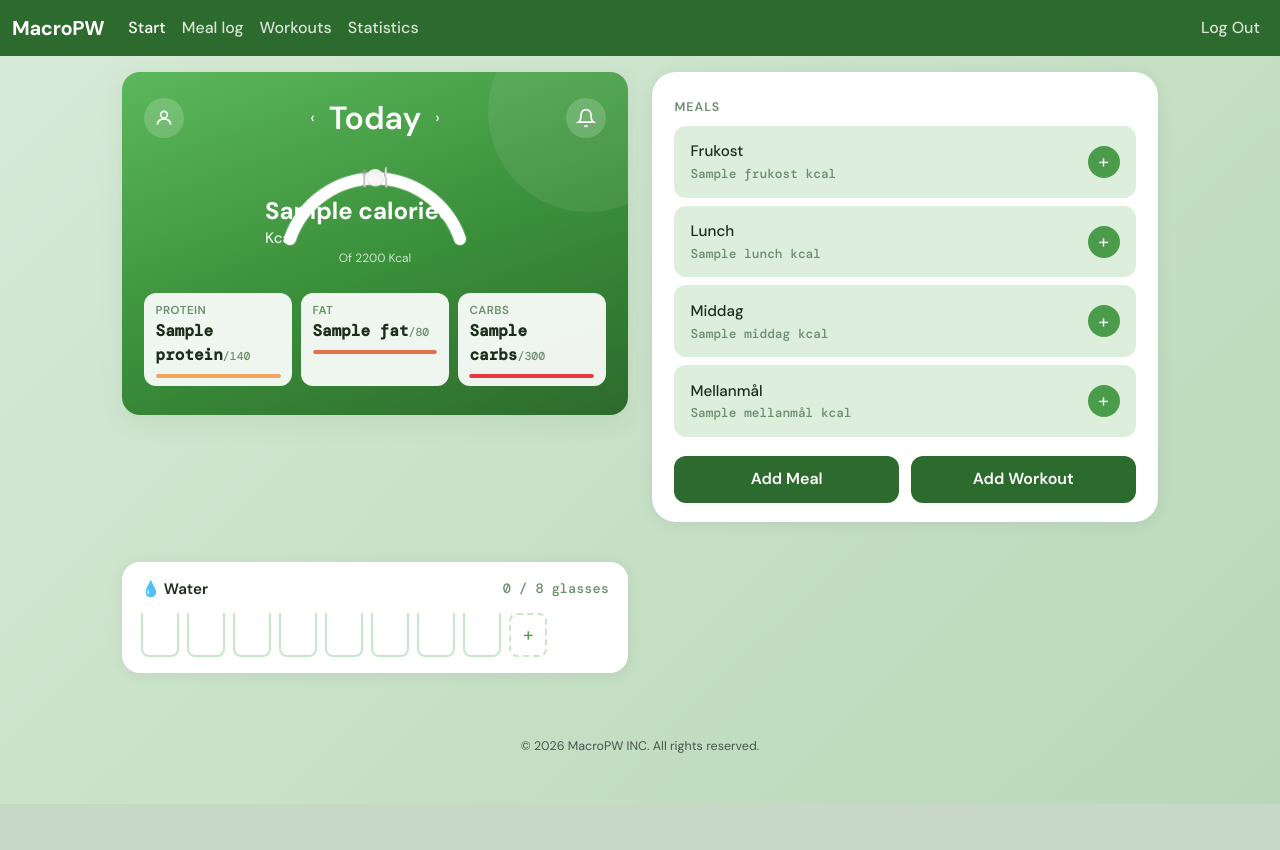
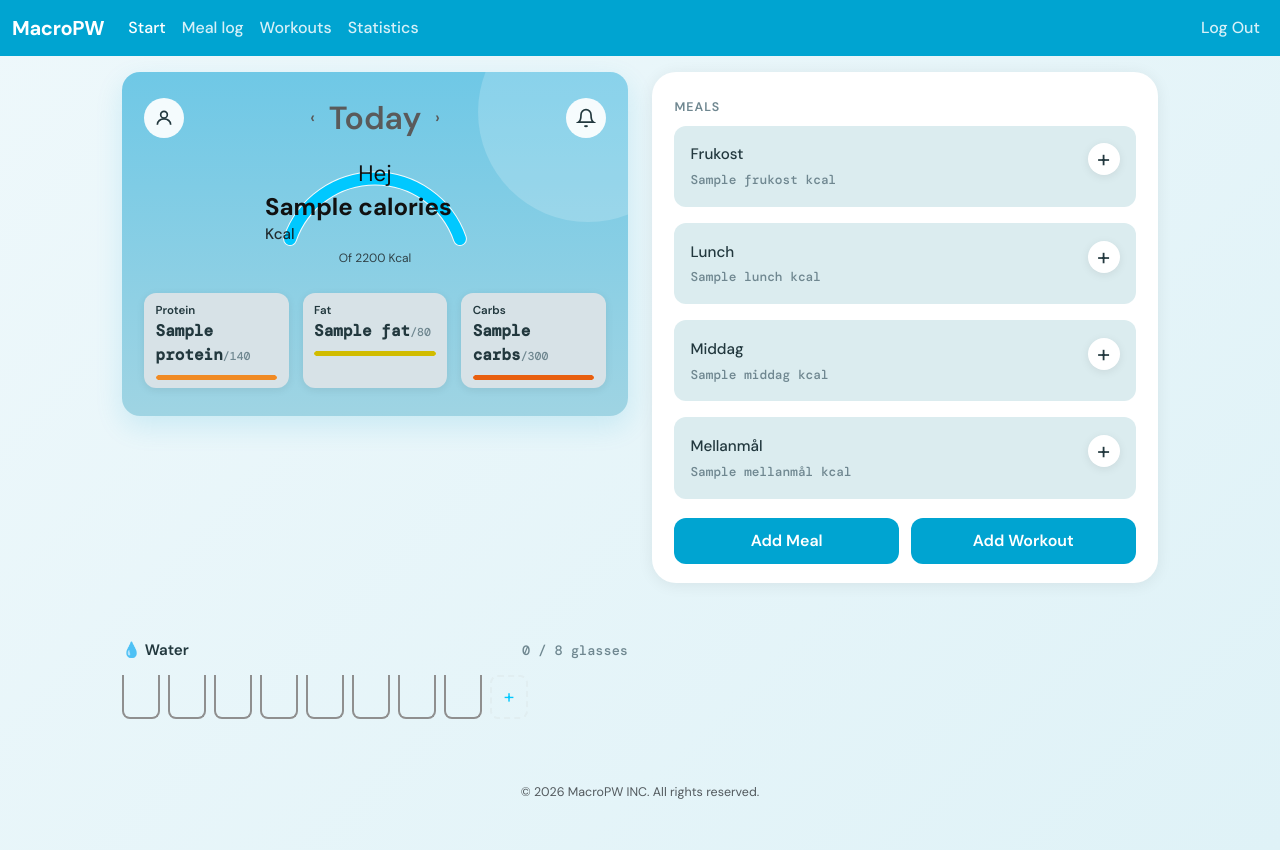
Before and after one commit to Lindbergviktor/MacroPW, a Flask app: template templates/index.html in a window 1280 px wide. Before the commit the page ends 804 px from the top, so only its background shows below. Run offline with Flask 3, Linux system fonts and the light colour scheme; the template is opened without the code that fills it: most values are stand-ins (such as "Sample title", 1, 10 or a date in 2020); parts of the project's set-up code (start-up, migrations or seed data) failed here and were passed over; some libraries are stand-ins or nearby versions.

Commit message:
Ändringar i CSS

```diff
--- a/static/style.css
+++ b/static/style.css
@@ -1,28 +1,28 @@
 :root {
-  --green-dark: #2d6a2d;
-  --green-mid: #4a9c4a;
-  --green-light: #7ec87e;
-  --green-pale: #c8e6c8;
-  --green-bg: #f0f7f0;
+  --blue-dark: #00A4D1;
+  --blue-mid: #00C8FF;
+  --blue-light: #DAF7FF;
+  --blue-pale: #E1EEF1;
+  --blue-bg: #F7FCFD;
 
-  --text-dark: #1a2e1a;
-  --text-muted: #6b8f6b;
+  --text-dark: #22383e;
+  --text-muted: #6f8790;
 
   --card-bg: #ffffff;
-  --section-bg: #ddeedd;
-  --border-soft: #d7e6d7;
+  --section-bg: #dbecef;
+  --border-soft: #b9dde6;
 
-  --danger: #e63946;
-  --warning: #f4a261;
-  --accent: #e76f51;
-  --water: #81c784;
+  --danger: #e85d5d;
+  --warning: #f2b544;
+  --accent: #f08a24;
+  --water: #8fdcf2;
 
   --radius: 18px;
   --radius-lg: 24px;
   --radius-sm: 12px;
 
   --shadow-soft: 0 2px 16px rgba(0, 0, 0, 0.07);
-  --shadow-card: 0 8px 24px rgba(45, 106, 45, 0.08);
+  --shadow-card: 0 10px 28px rgba(0, 164, 209, 0.14);
 }
 
 * {
@@ -37,7 +37,7 @@ body {
 
 body {
   font-family: "DM Sans", sans-serif;
-  background: var(--green-bg);
+  background: var(--blue-bg);
   color: var(--text-dark);
   min-height: 100vh;
   padding-bottom: 2rem;
@@ -111,10 +121,14 @@ textarea {
   color: var(--text-muted);
 }
 
+.mono {
+  font-family: "DM Mono", monospace;
+}
+
 /* ===== Navbar ===== */
 
 .navbar {
-  background: var(--green-dark) !important;
+  background: var(--blue-dark) !important;
 }
 
 .navbar-brand {
@@ -123,7 +137,7 @@ textarea {
 }
 
 .navbar .nav-link {
-  color: rgba(255, 255, 255, 0.82) !important;
+  color: rgba(255, 255, 255, 0.84) !important;
   font-weight: 500;
 }
 
@@ -139,30 +153,32 @@ textarea {
   font-weight: 600;
 }
 
+.btn-primary,
 .btn-primary-green {
-  background: var(--green-dark);
+  background: var(--blue-dark);
   border: none;
   color: #fff;
 }
 
+.btn-primary:hover,
 .btn-primary-green:hover {
-  background: #1e4d1e;
+  background: #008bb0;
   color: #fff;
 }
 
 .btn-outline-green {
   background: transparent;
-  border: 2px solid var(--green-dark);
-  color: var(--green-dark);
+  border: 2px solid var(--blue-dark);
+  color: var(--blue-dark);
 }
 
 .btn-outline-green:hover {
-  background: var(--green-dark);
+  background: var(--blue-dark);
   color: #fff;
 }
 
 .icon-btn {
-  background: rgba(255, 255, 255, 0.18);
+  background: rgba(255, 255, 255, 0.92);
   border: none;
   border-radius: 50%;
   width: 40px;
@@ -170,23 +186,24 @@ textarea {
   display: flex;
   align-items: center;
   justify-content: center;
-  color: #fff;
+  color: var(--text-dark);
   cursor: pointer;
-  transition: background 0.15s ease;
+  transition: background 0.15s ease, transform 0.15s ease;
 }
 
 .icon-btn:hover {
-  background: rgba(255, 255, 255, 0.3);
+  background: #ffffff;
+  transform: translateY(-1px);
 }
 
 .add-btn {
   width: 32px;
   height: 32px;
-  background: var(--green-mid);
+  background: #ffffff;
   border: none;
   border-radius: 50%;
-  color: #fff;
-  font-size: 1.2rem;
+  color: var(--text-dark);
+  font-size: 1.5rem;
   line-height: 1;
   display: flex;
   align-items: center;
@@ -194,10 +211,11 @@ textarea {
   cursor: pointer;
   transition: background 0.15s ease, transform 0.1s ease;
   flex-shrink: 0;
+  box-shadow: 0 2px 10px rgba(0, 0, 0, 0.08);
 }
 
 .add-btn:hover {
-  background: var(--green-dark);
+  background: var(--blue-light);
   transform: scale(1.08);
 }
 
@@ -215,10 +233,10 @@ textarea {
 /* ===== Hero / Dashboard card ===== */
 
 .hero-card {
-  background: linear-gradient(160deg, #5cb85c 0%, #3a8f3a 55%, #2d6a2d 100%);
+  background: linear-gradient(180deg, #6fc8e6 0%, #9fd4e3 100%);
   border-radius: var(--radius);
   padding: 1.4rem 1.4rem 1.8rem;
-  color: #fff;
+  color: var(--text-dark);
   position: relative;
   overflow: hidden;
   box-shadow: var(--shadow-card);
@@ -227,11 +245,11 @@ textarea {
 .hero-card::before {
   content: "";
   position: absolute;
-  top: -60px;
-  right: -60px;
-  width: 200px;
-  height: 200px;
-  background: rgba(255, 255, 255, 0.07);
+  top: -70px;
+  right: -70px;
+  width: 220px;
+  height: 220px;
+  background: rgba(255, 255, 255, 0.18);
   border-radius: 50%;
 }
 
@@ -250,19 +268,20 @@ textarea {
   gap: 0.6rem;
   font-weight: 600;
   font-size: 2rem;
+  color: #5a5a5a;
 }
 
 .date-nav button {
   background: none;
   border: none;
-  color: rgba(255, 255, 255, 0.75);
+  color: #5a5a5a;
   font-size: 1rem;
   cursor: pointer;
   padding: 0 4px;
 }
 
 .date-nav button:hover {
-  color: #fff;
+  color: var(--text-dark);
 }
 
 /* ===== Gauge ===== */
@@ -290,14 +309,14 @@ textarea {
 
 .gauge-track {
   fill: none;
-  stroke: rgba(255, 255, 255, 0.2);
+  stroke: rgba(255, 255, 255, 0.9);
   stroke-width: 14;
   stroke-linecap: round;
 }
 
 .gauge-fill {
   fill: none;
-  stroke: #fff;
+  stroke: var(--blue-mid);
   stroke-width: 12;
   stroke-linecap: round;
   stroke-dasharray: 1000;
@@ -310,6 +329,7 @@ textarea {
   flex-direction: column;
   align-items: center;
   justify-content: center;
+  color: #111;
 }
 
 .gauge-icon {
@@ -326,31 +346,33 @@ textarea {
 .gauge-sub {
   font-size: 0.75rem;
   opacity: 0.75;
-  margin-top: 2px;
+  margin-top: 6px;
 }
 
 /* ===== Macro cards ===== */
 
 .macro-row {
   display: flex;
-  gap: 0.6rem;
-  margin-top: 0.2rem;
+  gap: 0.9rem;
+  margin-top: 0.3rem;
+  justify-content: center;
 }
 
 .macro-pill {
   flex: 1;
-  background: rgba(255, 255, 255, 0.92);
+  background: #d7e2e7;
   border-radius: var(--radius-sm);
   padding: 0.55rem 0.7rem 0.5rem;
   color: var(--text-dark);
+  box-shadow: 0 2px 8px rgba(0, 0, 0, 0.08);
 }
 
 .macro-pill .label {
   font-size: 0.72rem;
   font-weight: 600;
-  color: var(--text-muted);
-  text-transform: uppercase;
-  letter-spacing: 0.04em;
+  color: var(--text-dark);
+  text-transform: none;
+  letter-spacing: 0;
 }
 
 .macro-pill .value {
@@ -366,28 +388,28 @@ textarea {
 }
 
 .macro-bar {
-  height: 4px;
-  border-radius: 2px;
-  background: var(--green-pale);
-  margin-top: 0.4rem;
+  height: 5px;
+  border-radius: 999px;
+  background: #edf4f6;
+  margin-top: 0.45rem;
   overflow: hidden;
 }
 
 .macro-bar-fill {
   height: 100%;
-  border-radius: 2px;
+  border-radius: 999px;
 }
 
 .bar-protein {
-  background: var(--warning);
+  background: var(--accent);
 }
 
 .bar-fat {
-  background: var(--accent);
+  background: #d1bc00;
 }
 
 .bar-carbs {
-  background: var(--danger);
+  background: #e85f0f;
 }
 
 /* ===== Lists / Rows ===== */
@@ -396,30 +418,32 @@ textarea {
 .item-list {
   display: flex;
   flex-direction: column;
-  gap: 0.5rem;
+  gap: 1rem;
 }
 
 .meal-row,
 .list-row {
   background: var(--section-bg);
   border-radius: var(--radius-sm);
-  padding: 0.9rem 1rem;
+  padding: 1.1rem 1rem;
   display: flex;
   justify-content: space-between;
-  align-items: center;
+  align-items: flex-start;
   transition: background 0.15s ease, transform 0.1s ease;
+  box-shadow: none;
 }
 
 .meal-row:hover,
 .list-row:hover {
-  background: #cde0cd;
-  transform: translateX(2px);
+  background: #d3e9ee;
+  transform: translateY(-1px);
 }
 
 .meal-name,
 .list-title {
   font-weight: 500;
   font-size: 0.95rem;
+  margin-bottom: 0.25rem;
 }
 
 .meal-kcal,
@@ -433,11 +457,11 @@ textarea {
 /* ===== Water tracker ===== */
 
 .water-section {
-  background: var(--card-bg);
+  background: transparent;
   border-radius: var(--radius);
-  padding: 1rem 1.2rem;
+  padding: 1rem 0 0;
   margin-top: 1rem;
-  box-shadow: var(--shadow-soft);
+  box-shadow: none;
 }
 
 .water-header {
@@ -467,7 +491,7 @@ textarea {
 .glass {
   width: 38px;
   height: 44px;
-  border: 2px solid var(--green-pale);
+  border: 2px solid #8f8f8f;
   border-top: none;
   border-radius: 0 0 8px 8px;
   position: relative;
@@ -484,7 +508,7 @@ textarea {
   left: 0;
   right: 0;
   height: 0%;
-  background: var(--water);
+  background: #d9d9d9;
   transition: height 0.3s ease;
   border-radius: 0 0 6px 6px;
 }
@@ -494,13 +518,13 @@ textarea {
 }
 
 .glass:hover {
-  border-color: var(--green-mid);
+  border-color: var(--blue-mid);
 }
 
 .glass-add {
   width: 38px;
   height: 44px;
-  border: 2px dashed var(--green-pale);
+  border: 2px dashed var(--blue-pale);
   border-radius: 8px;
   background: none;
   cursor: pointer;
@@ -508,23 +532,16 @@ textarea {
   align-items: center;
   justify-content: center;
   font-size: 1.2rem;
-  color: var(--green-mid);
+  color: var(--blue-mid);
   transition: border-color 0.15s ease, color 0.15s ease;
 }
 
 .glass-add:hover {
-  border-color: var(--green-mid);
-  color: var(--green-dark);
+  border-color: var(--blue-mid);
+  color: var(--blue-dark);
 }
 
 /* ===== Forms ===== */
-
-.form-card {
-  background: var(--card-bg);
-  border-radius: var(--radius);
-  padding: 1.2rem;
-  box-shadow: var(--shadow-soft);
-}
 
 .form-label {
   font-weight: 600;
@@ -663,11 +665,15 @@ footer {
     align-items: flex-start;
     gap: 0.75rem;
   }
+
+  .macro-row {
+    gap: 0.6rem;
+  }
 }
 
 @media (min-width: 768px) {
   body {
-    background: linear-gradient(135deg, #d8ead8, #b8d8b8);
+    background: linear-gradient(135deg, #eef8fb, #dff2f7);
   }
 
   .page-wrapper {
--- a/templates/index.html
+++ b/templates/index.html
@@ -79,7 +79,7 @@
                   <path class="gauge-fill" d="M 25 125 A 90 90 0 0 1 195 125" />
                 </svg>
                 <div class="gauge-center" style="bottom:10px;">
-                  <div class="gauge-icon">🍽️</div>
+                  <div class="gauge-icon">Hej</div>
                   <div class="gauge-kcal">{{ calories }} <span
                       style="font-size:.95rem;font-weight:500;opacity:.85">Kcal</span></div>
                   <div class="gauge-sub">Of 2200 Kcal</div>
@@ -158,8 +158,8 @@
 
           <!-- Snabbknappar -->
           <div class="action-row">
-            <a href="{{ url_for('meals') }}" class="btn btn-primary-green">Add Meal</a>
-            <a href="{{ url_for('add_workout') }}" class="btn btn-primary-green">Add Workout</a>
+            <a href="{{ url_for('meals') }}" class="btn btn-primary">Add Meal</a>
+            <a href="{{ url_for('add_workout') }}" class="btn btn-primary">Add Workout</a>
           </div>
         </div>
 
```
Also changed, not shown: other parts of static/style.css (+17 -20 lines).
